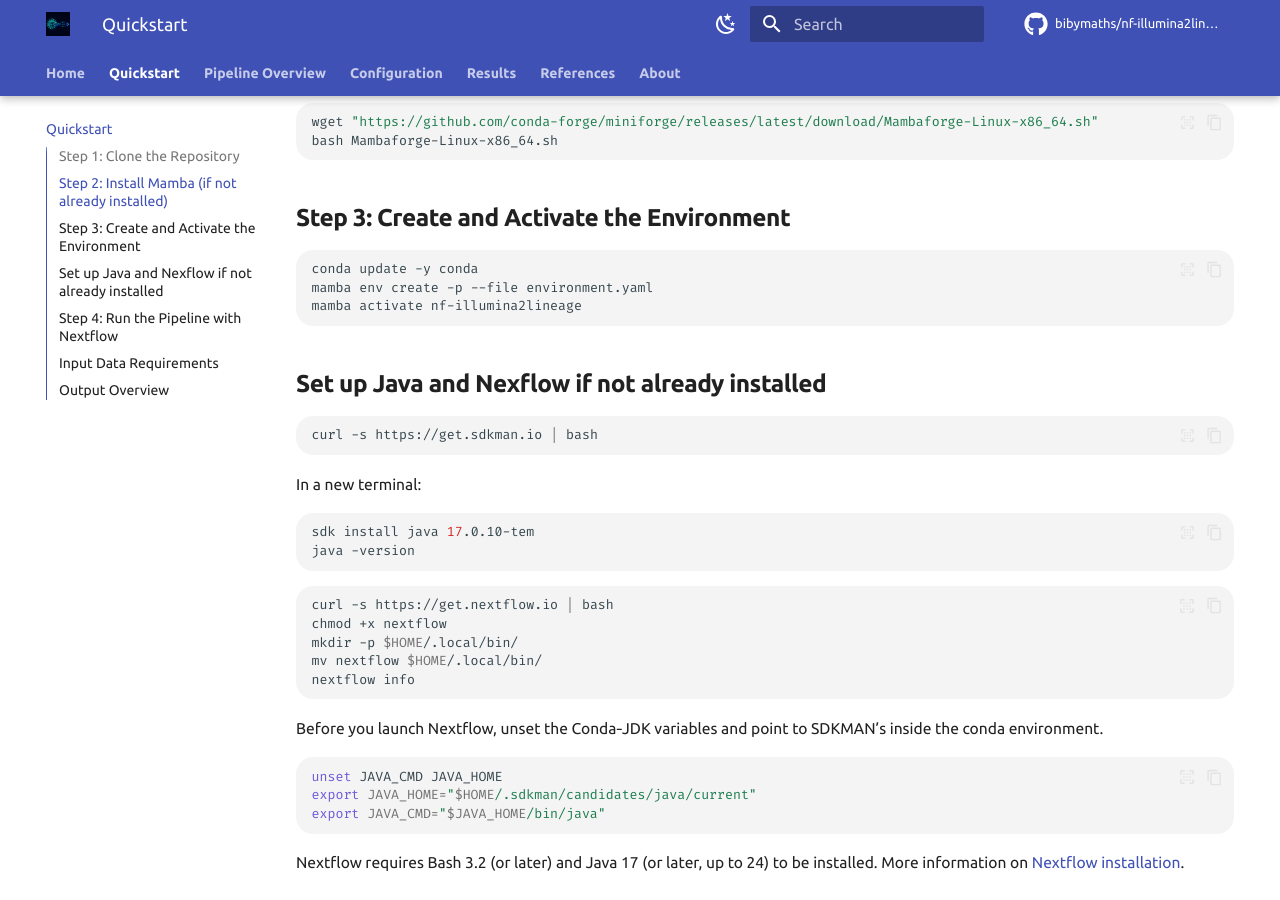
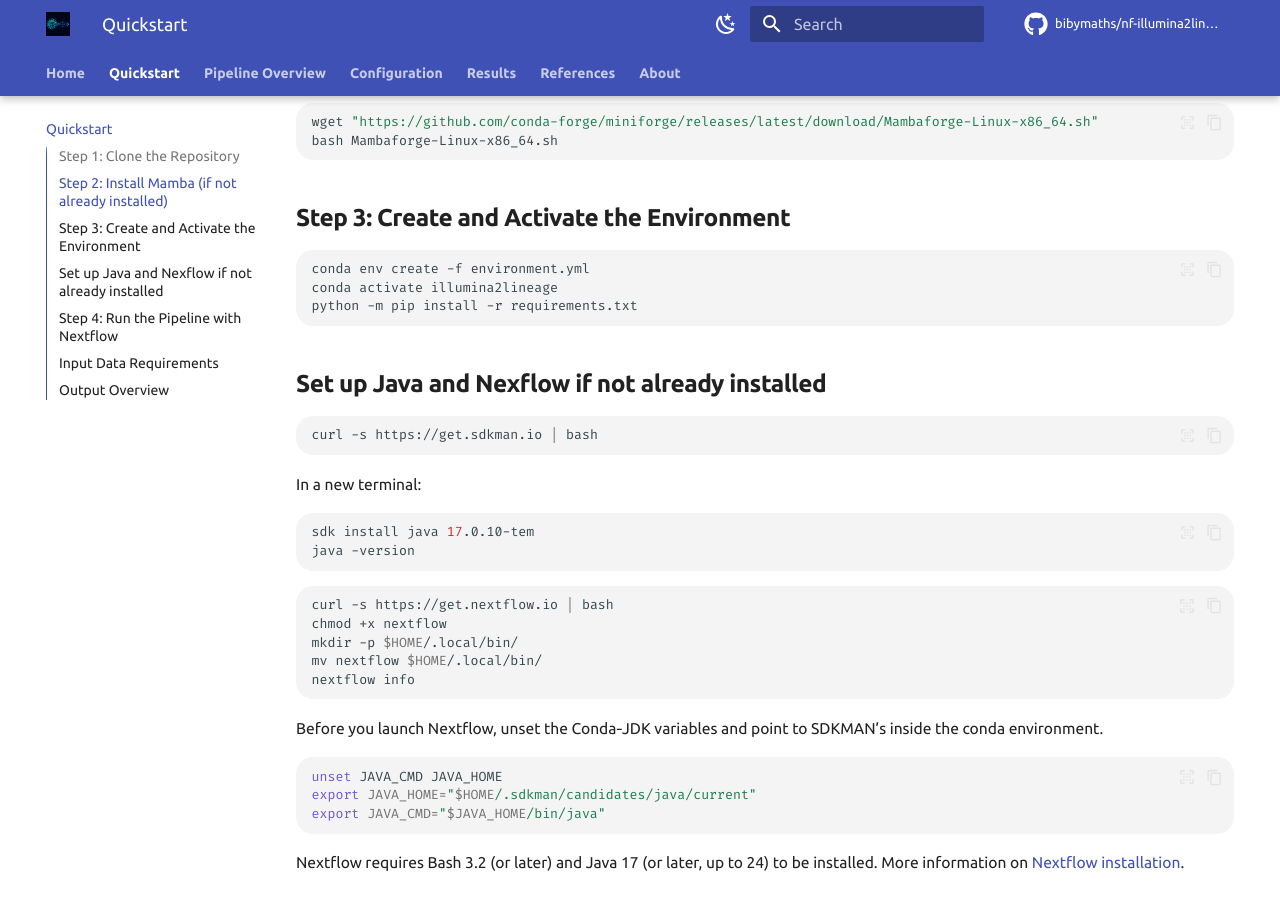
Before and after one commit to bibymaths/nf-illumina2lineage, an MkDocs documentation site: the page built from docs/quickstart.md, in a window 1280 px wide and 900 px high, scrolled down 428 px. Built offline with MkDocs 1.6.1 and Material for MkDocs 9.7.7, drawn with Linux system fonts in a browser that asks for light colours; comment, search, counter and statistics services are not loaded.

Commit message:
Remove legacy SARS-CoV-2 genome assembly scripts and outdated terminal notes to streamline the project structure.

````diff
--- a/docs/quickstart.md
+++ b/docs/quickstart.md
@@ -18,9 +18,9 @@ bash Mambaforge-Linux-x86_64.sh
 ## Step 3: Create and Activate the Environment
 
 ```bash
-conda update -y conda
-mamba env create -p --file environment.yaml
-mamba activate nf-illumina2lineage
+conda env create -f environment.yml
+conda activate illumina2lineage
+python -m pip install -r requirements.txt
 ```
 
 ## Set up Java and Nexflow if not already installed
````
Also changed, not shown: 4 other files.
